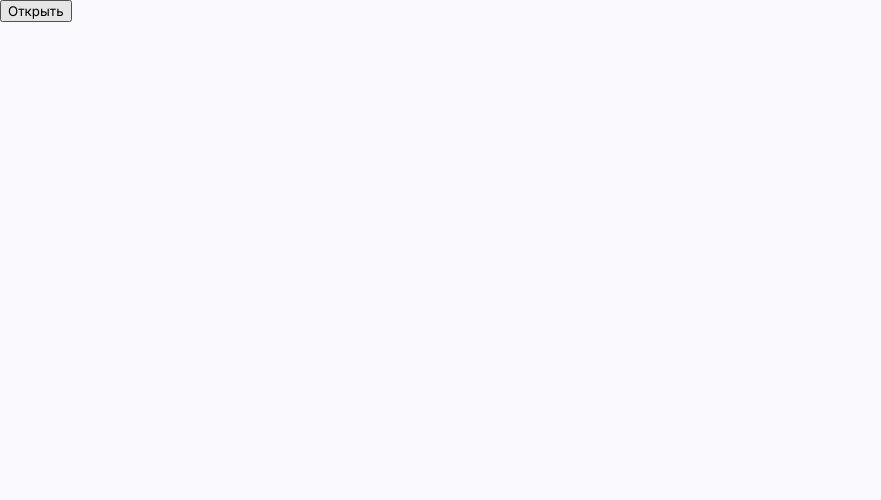
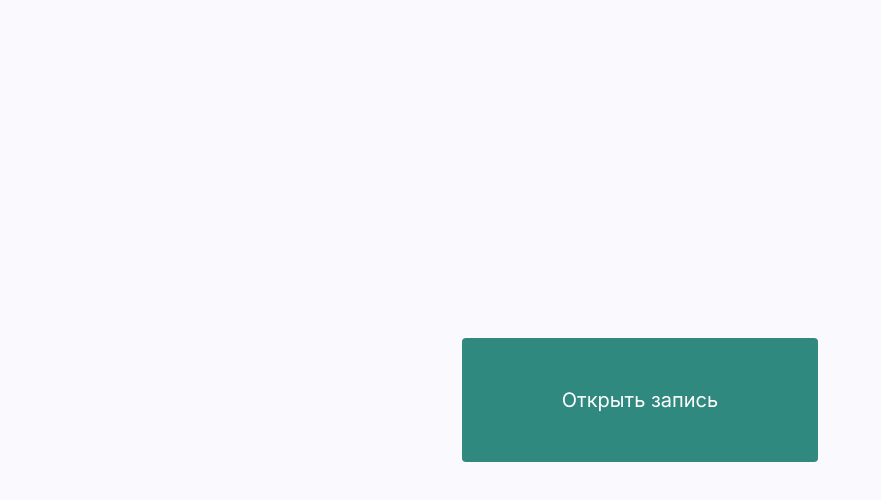
Before and after one commit to iontrxne/qird_sidebar, an Angular app: page / in a window 1280 px wide. Shown: the top 500 px of the page, without its empty margins (0-881 px from the left). Built offline with nearby package versions, Linux system fonts and the light colour scheme.

Commit message:
черновой вариант

```diff
--- a/src/app/app.component.css
+++ b/src/app/app.component.css
@@ -1,5 +1,5 @@
 mat-drawer {
-  width: 720px;
+  width: auto;
   height: 100vh;
 }
 
@@ -129,6 +129,19 @@ mat-form-field {
   text-align: center;
 }
 
-.main {
+main {
   height: 100vh;
+  display: flex;
+  justify-content: center;
+  align-items: center;
 }
+
+.sidebar-btn {
+  border: none;
+  background-color:#30897f;
+  color: #fff;
+  padding: 50px 100px;
+  border-radius: 4px;
+  font-size: 20px;
+  cursor: pointer;
+}
--- a/src/app/app.component.html
+++ b/src/app/app.component.html
@@ -149,8 +149,8 @@
     </section>
   </mat-drawer>
   <mat-drawer-content>
-    <div class="main">
-      <button class="sidebar-btn" (click)="drawer.toggle()">Открыть</button>
-    </div>
+    <main class=>
+      <button class="sidebar-btn" (click)="drawer.toggle()">Открыть запись</button>
+    </main>
   </mat-drawer-content>
 </mat-drawer-container>
```
